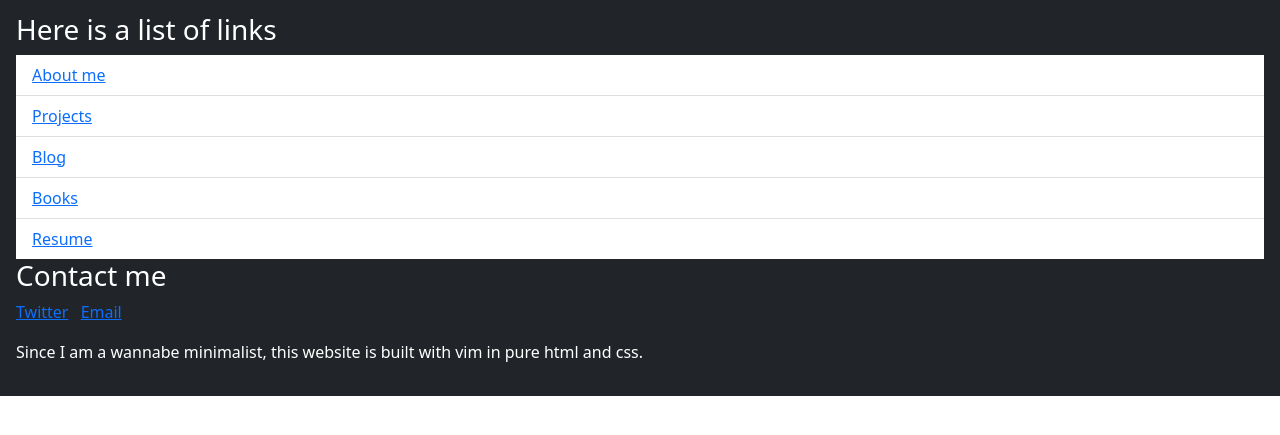
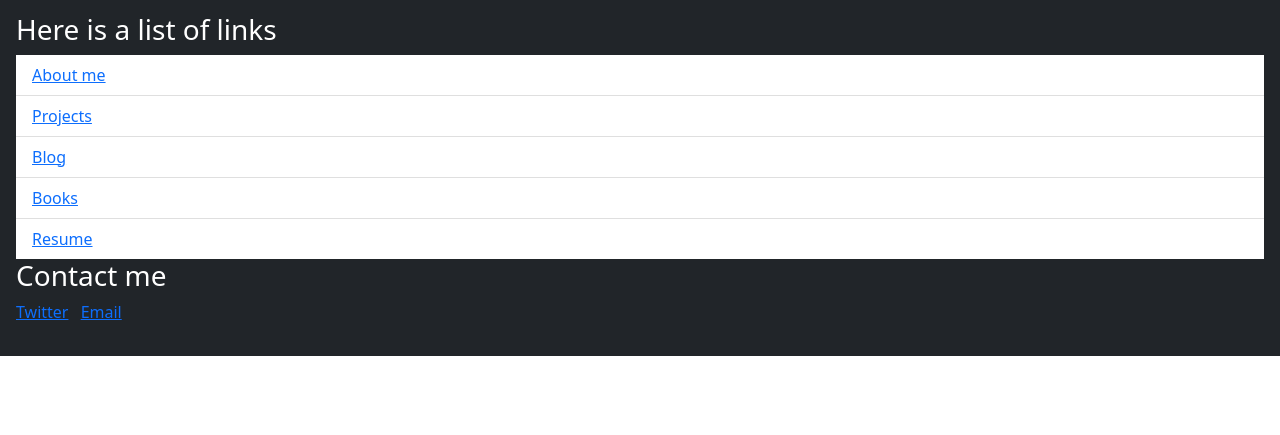
Before and after one commit to neilk17/neilk17.github.io, a plain HTML site: page index.html in a window 1280 px wide. Shown: the part 99-534 px from the top of the page. Drawn offline with nearby package versions, Linux system fonts and the light colour scheme.

Commit message:
Update index.html

```diff
--- a/index.html
+++ b/index.html
@@ -32,7 +32,6 @@
           <li class="list-inline-item"><a href="https://twitter.com/neilkanakia" class="link-primary">Twitter</a></li>
           <li class="list-inline-item"><a href="mailto: ndk34@drexel.edu" class="link-primary">Email</a></li>
         </ul>
-        <p>Since I am a wannabe minimalist, this website is built with vim in pure html and css.</p>
         </div>
     </body>
 </html>
```
